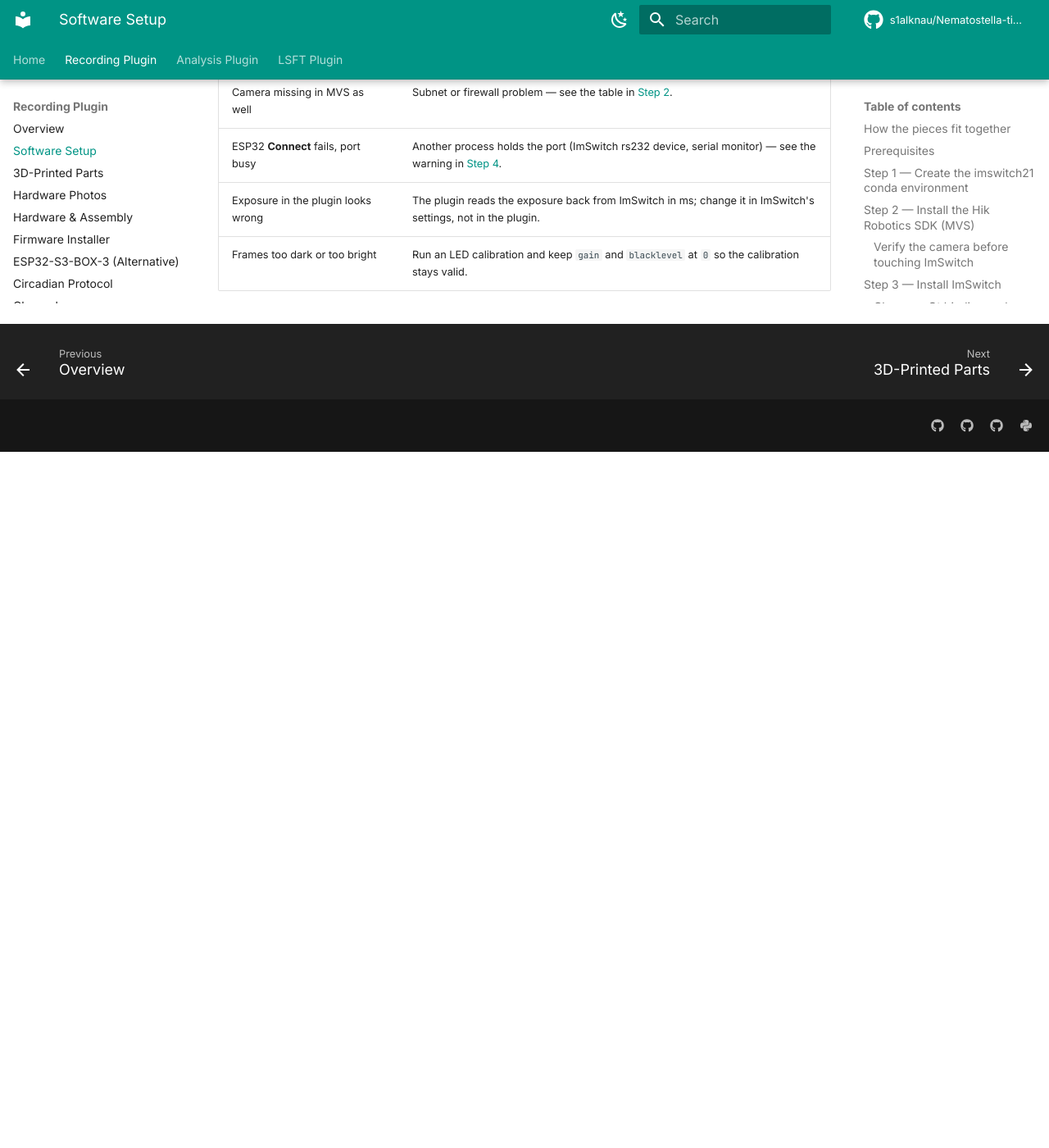
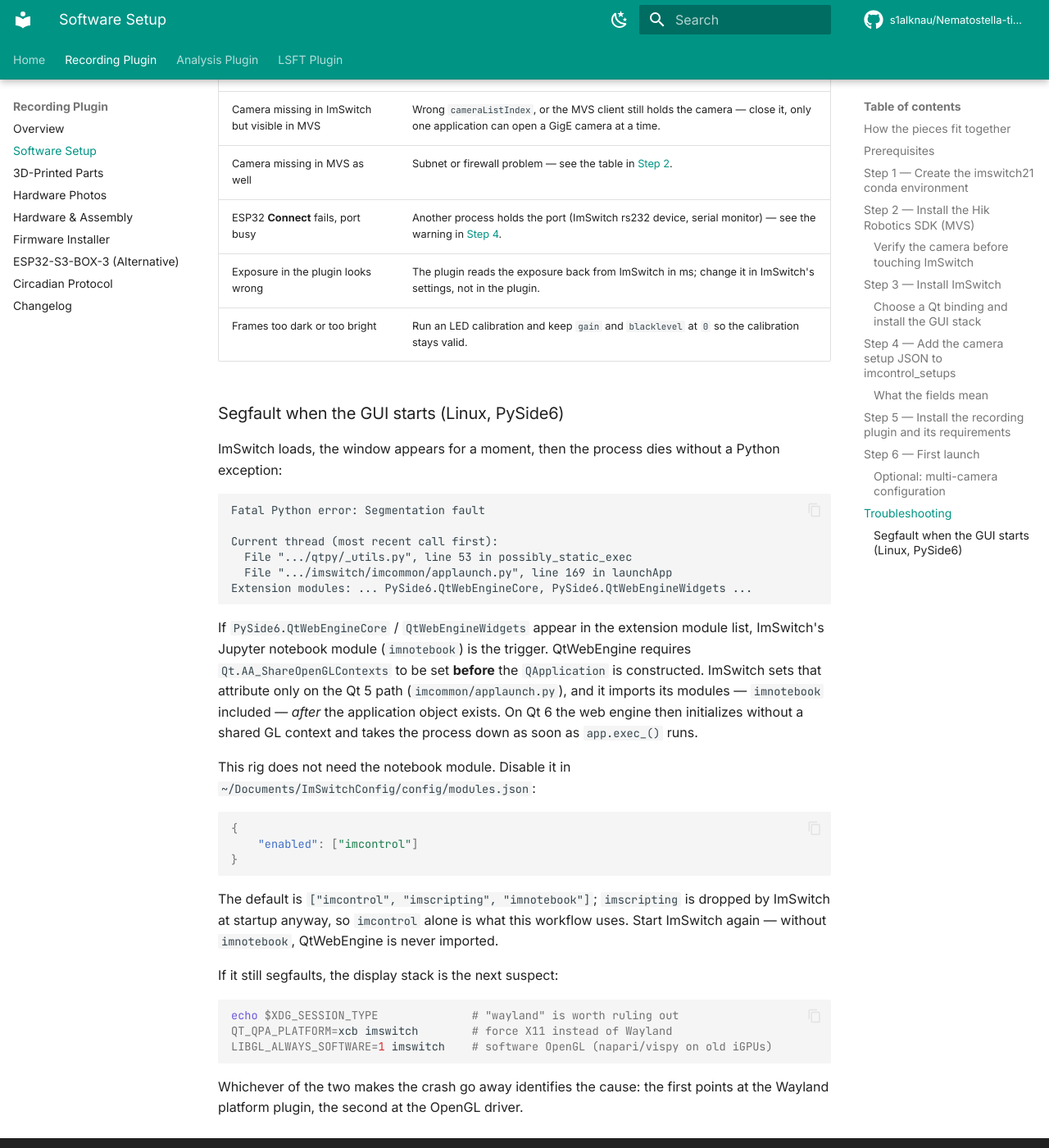
Before and after one commit to s1alknau/Nematostella-time-series, an MkDocs documentation site: the page built from docs/software-setup.md, in a window 1280 px wide and 1400 px high, scrolled down 9150 px. Shown: the whole window at 82% size. Built offline with MkDocs 1.6.1 and Material for MkDocs 9.7.7, drawn with Linux system fonts in a browser that asks for light colours; comment, search, counter and statistics services are not loaded; before the commit the page ends 9701 px from its top, so only the background shows below that; some of the changed text lies outside the part shown.

Commit message:
Docs: Segfault beim GUI-Start dokumentieren (QtWebEngine ohne shared GL context)
QtWebEngine verlangt Qt.AA_ShareOpenGLContexts vor dem QApplication-Konstruktor.
imcommon/applaunch.py setzt das Attribut nur auf dem Qt-5-Pfad, und die Module
werden erst nach dem Anlegen der App importiert - imnotebook zieht dabei
PySide6.QtWebEngineWidgets nach. Unter Qt 6 stirbt der Prozess dadurch beim
Start der Event-Loop mit "Fatal Python error: Segmentation fault" in launchApp.

Neuer Abschnitt im Troubleshooting mit dem Traceback-Ausschnitt, dem
Workaround (imnotebook in ImSwitchConfig/config/modules.json abschalten) und
den beiden Folgetests fuer Wayland und OpenGL.

````diff
--- a/docs/software-setup.md
+++ b/docs/software-setup.md
@@ -379,6 +379,7 @@
 | --- | --- |
 | `ModuleNotFoundError: No module named 'qtpy'` while starting ImSwitch | The GUI stack is missing — `pip install -e .` installs no Qt packages. Install the binding **and** `qtpy napari pyqtgraph qdarkstyle`, see [Step 3](#choose-a-qt-binding-and-install-the-gui-stack). |
 | `ModuleNotFoundError` for `napari`, `pyqtgraph` or `qdarkstyle` | Same cause, same fix — or simply run Step 5 (the plugin pulls `qtpy` and `napari` in) before starting ImSwitch. |
+| `Fatal Python error: Segmentation fault` in `launchApp` | ImSwitch dies the moment the event loop starts — usually QtWebEngine, see [Segfault when the GUI starts](#segfault-when-the-gui-starts-linux-pyside6). |
 | `qt.qpa.plugin: Could not load the Qt platform plugin "xcb"` (Linux) | Missing system libraries or no display — see the note in [Step 3](#choose-a-qt-binding-and-install-the-gui-stack). |
 | Plugin missing in the *Plugins* menu | Installed into a different environment. `conda activate imswitch21`, reinstall, restart napari/ImSwitch. |
 | `No camera layer found (ensure live view is started in ImSwitch)` | The live view is not running, or the layer name contains none of `Live:`, `Widefield`, `Camera`, `Detector`. Start the live view or rename the layer. |
@@ -388,3 +389,51 @@
 | ESP32 **Connect** fails, port busy | Another process holds the port (ImSwitch rs232 device, serial monitor) — see the warning in [Step 4](#what-the-fields-mean). |
 | Exposure in the plugin looks wrong | The plugin reads the exposure back from ImSwitch in ms; change it in ImSwitch's settings, not in the plugin. |
 | Frames too dark or too bright | Run an LED calibration and keep `gain` and `blacklevel` at `0` so the calibration stays valid. |
+
+### Segfault when the GUI starts (Linux, PySide6)
+
+ImSwitch loads, the window appears for a moment, then the process dies without a
+Python exception:
+
+```
+Fatal Python error: Segmentation fault
+
+Current thread (most recent call first):
+  File ".../qtpy/_utils.py", line 53 in possibly_static_exec
+  File ".../imswitch/imcommon/applaunch.py", line 169 in launchApp
+Extension modules: ... PySide6.QtWebEngineCore, PySide6.QtWebEngineWidgets ...
+```
+
+If `PySide6.QtWebEngineCore` / `QtWebEngineWidgets` appear in the extension
+module list, ImSwitch's Jupyter notebook module (`imnotebook`) is the trigger.
+QtWebEngine requires `Qt.AA_ShareOpenGLContexts` to be set **before** the
+`QApplication` is constructed. ImSwitch sets that attribute only on the Qt 5
+path (`imcommon/applaunch.py`), and it imports its modules — `imnotebook`
+included — *after* the application object exists. On Qt 6 the web engine then
+initializes without a shared GL context and takes the process down as soon as
+`app.exec_()` runs.
+
+This rig does not need the notebook module. Disable it in
+`~/Documents/ImSwitchConfig/config/modules.json`:
+
+```json
+{
+    "enabled": ["imcontrol"]
+}
+```
+
+The default is `["imcontrol", "imscripting", "imnotebook"]`; `imscripting` is
+dropped by ImSwitch at startup anyway, so `imcontrol` alone is what this
+workflow uses. Start ImSwitch again — without `imnotebook`, QtWebEngine is
+never imported.
+
+If it still segfaults, the display stack is the next suspect:
+
+```bash
+echo $XDG_SESSION_TYPE              # "wayland" is worth ruling out
+QT_QPA_PLATFORM=xcb imswitch        # force X11 instead of Wayland
+LIBGL_ALWAYS_SOFTWARE=1 imswitch    # software OpenGL (napari/vispy on old iGPUs)
+```
+
+Whichever of the two makes the crash go away identifies the cause: the first
+points at the Wayland platform plugin, the second at the OpenGL driver.
````
